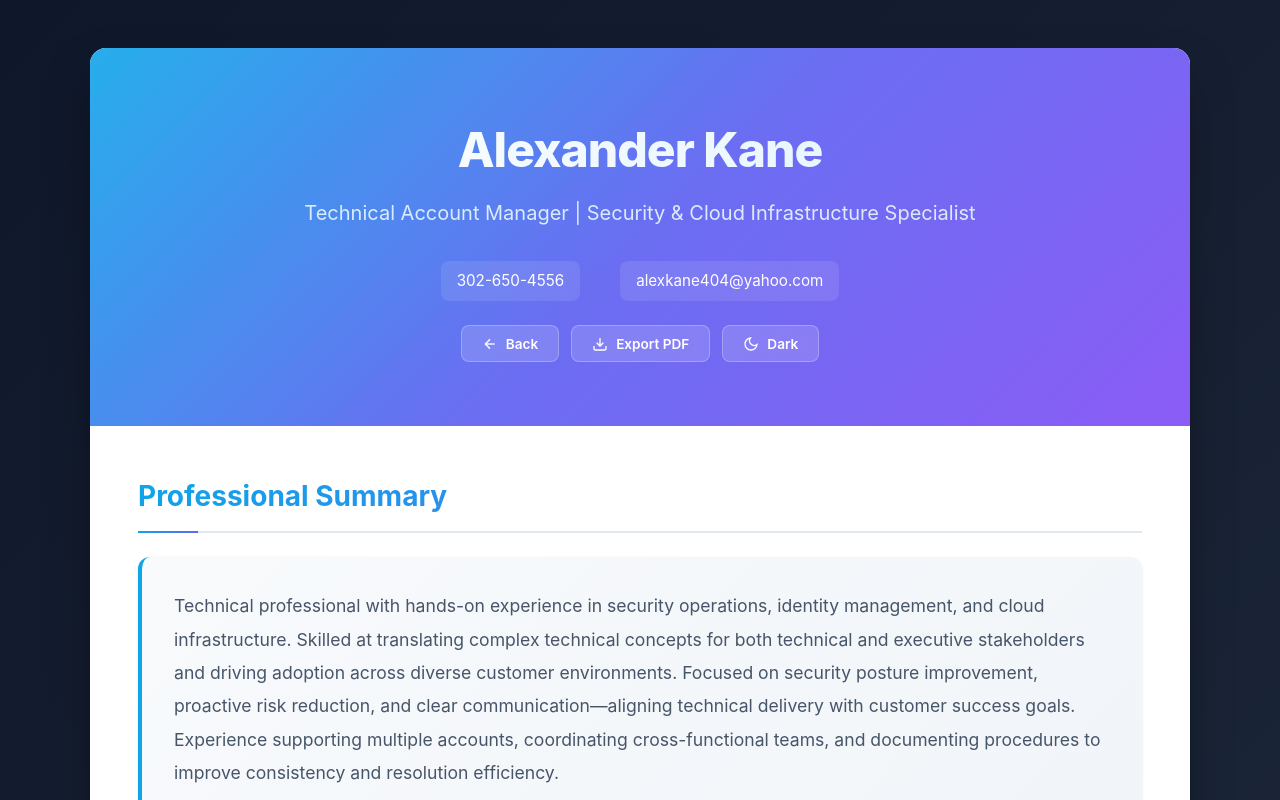
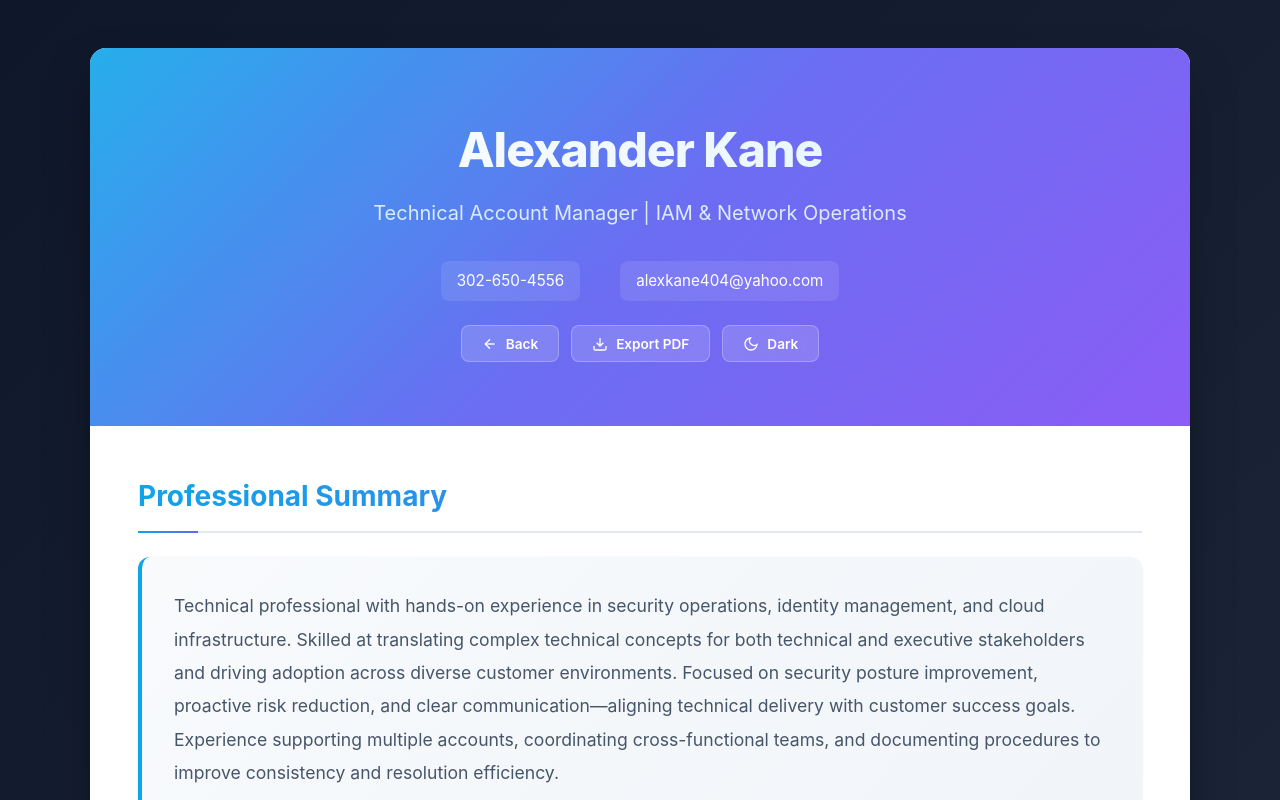
Before and after one commit to Troodon7/Alexander_Kane, a React (Vite) app in the folder resume/: page / in a window 1280 px wide. Shown: the top 800 px of the page. Built offline with nearby package versions, Linux system fonts and the light colour scheme.

Commit message:
Replace tagline's second title with IAM & Network Operations

```diff
--- a/resume/src/App.jsx
+++ b/resume/src/App.jsx
@@ -2,7 +2,7 @@ import React, { useCallback, useState, useEffect } from 'react';
 
 const resumeData = {
   name: "Alexander Kane",
-  tagline: "Technical Account Manager | Security & Cloud Infrastructure Specialist",
+  tagline: "Technical Account Manager | IAM & Network Operations",
   contact: {
     phone: "302-650-4556",
     email: "alexkane404@yahoo.com"
```
Also changed, not shown: 3 other files (tests, documents, lock files or other folders).
